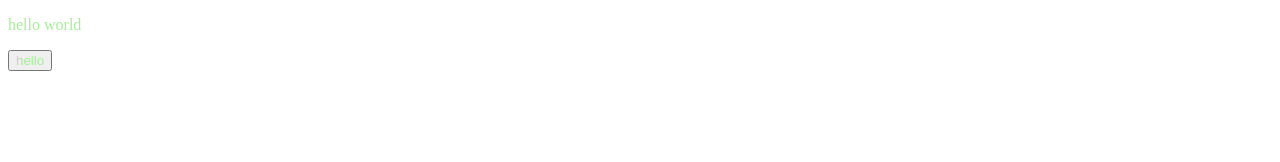
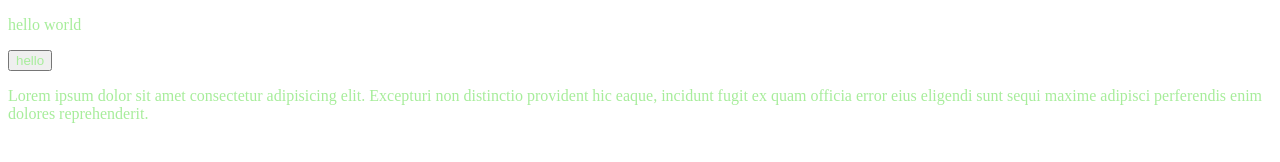
Before and after one commit to hey-broo/localrepo, a plain HTML site: page index.html in a window 1280 px wide. Drawn offline with Linux system fonts and the light colour scheme.

Commit message:
added new lorem

```diff
--- a/index.html
+++ b/index.html
@@ -7,5 +7,6 @@
 <body>
     <p>hello world</p>
     <button>hello</button>
+    <p>Lorem ipsum dolor sit amet consectetur adipisicing elit. Excepturi non distinctio provident hic eaque, incidunt fugit ex quam officia error eius eligendi sunt sequi maxime adipisci perferendis enim dolores reprehenderit.</p>
 </body>
 </html>
```
